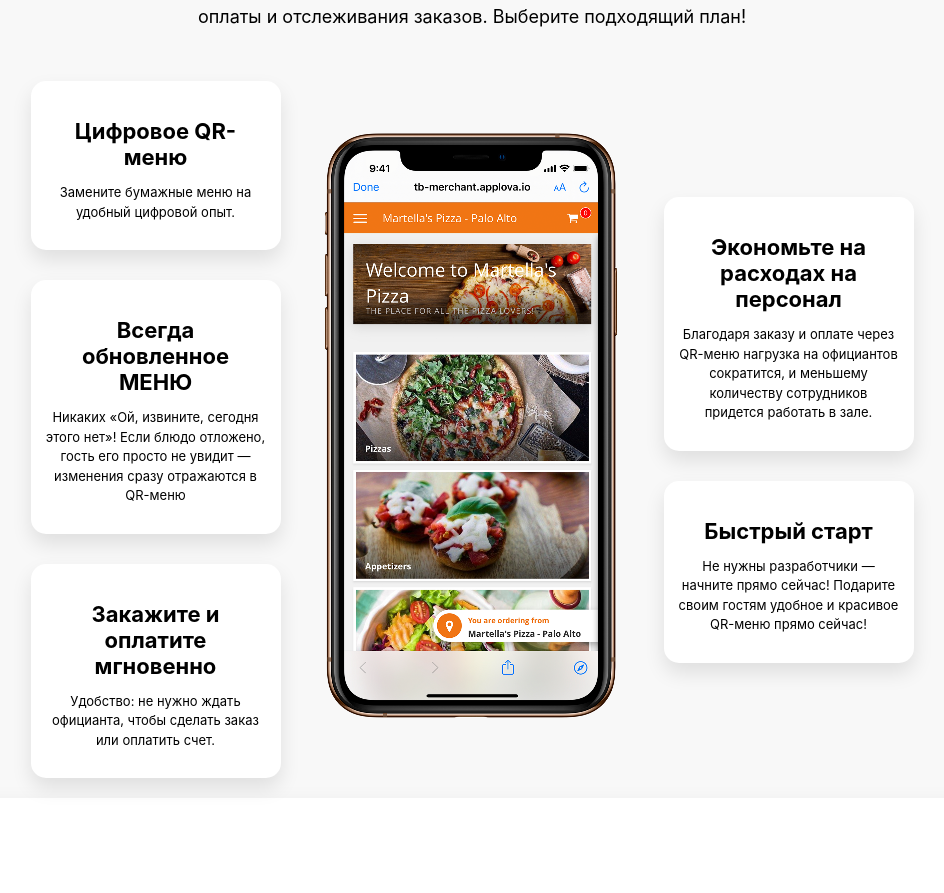
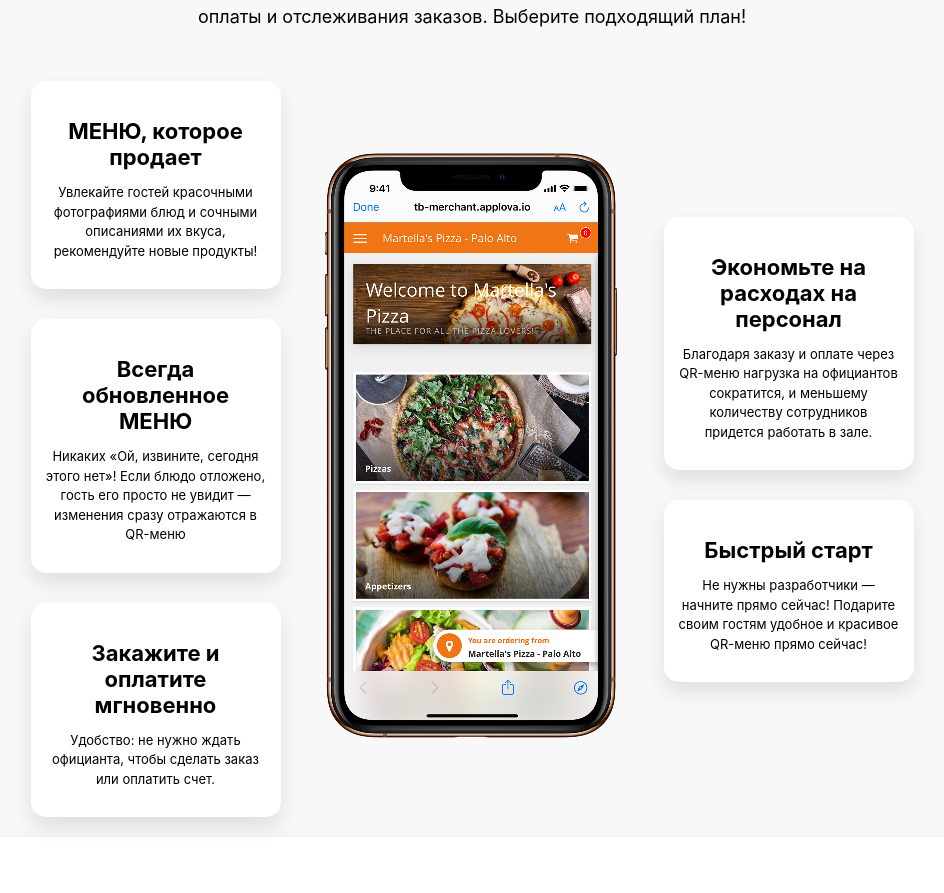
Before and after one commit to Beknazar007/qr-menu-website, a React (Create React App) app: page / in a window 1280 px wide. Shown: the part 1069-1962 px from the top of the page, without its empty margins (168-1112 px from the left). Built offline with nearby package versions, Linux system fonts and the light colour scheme.

Commit message:
change content of the feature 1

```diff
--- a/src/components/features/Features.jsx
+++ b/src/components/features/Features.jsx
@@ -16,8 +16,8 @@ function Features() {
               <div className="features">
                   <div className="featurs_block">
                     <div className="feature">
-                            <h3 className="feature-title" data-lang-en="Digital QR Menu" data-lang-ru="Цифровое QR-меню">A MENU that sells</h3>
-                                <p className="feature-description" data-lang-en="Replace paper menus with a seamless digital experience." data-lang-ru="Замените бумажные меню на удобный цифровой опыт.">
+                            <h3 className="feature-title" data-lang-en="A MENU that sells" data-lang-ru="МЕНЮ, которое продает">A MENU that sells</h3>
+                                <p className="feature-description" data-lang-en="Entice your guests with colorful photos of dishes and juicy descriptions of their taste, recommend new products!" data-lang-ru="Увлекайте гостей красочными фотографиями блюд и сочными описаниями их вкуса, рекомендуйте новые продукты!">
                                 Entice your guests with colorful photos of dishes and juicy descriptions of their taste, recommend new products!
                                 </p>
                       </div>
```
